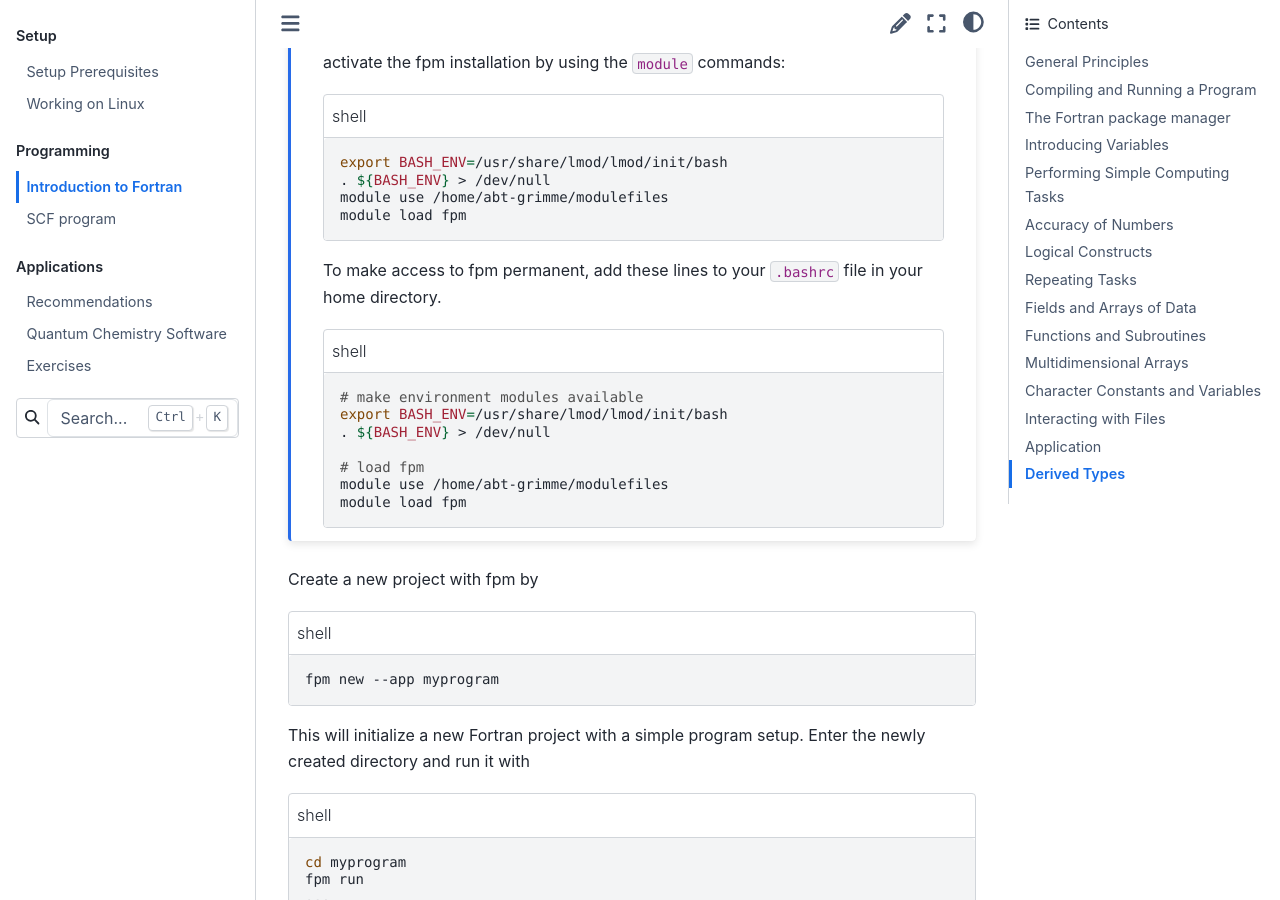
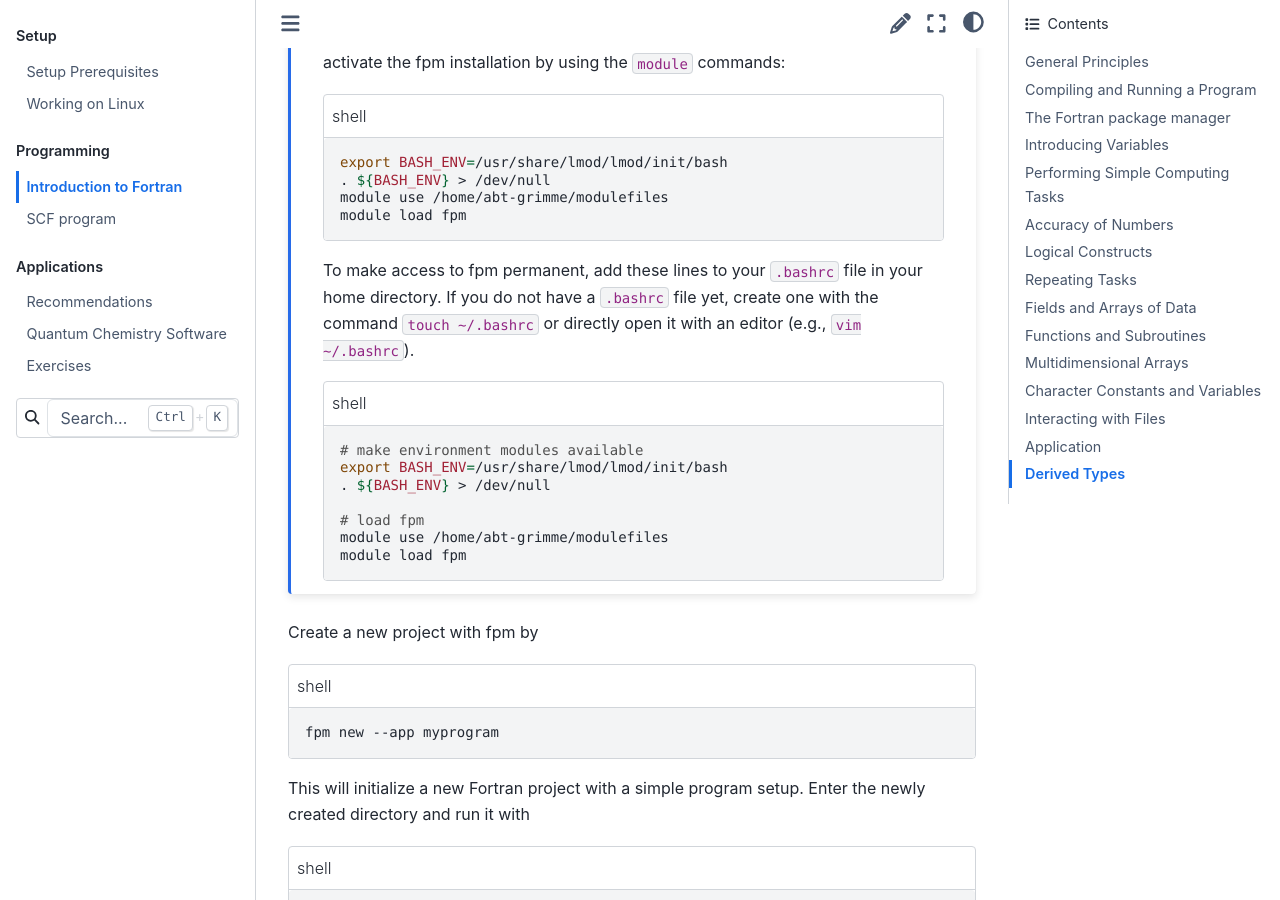
Before and after one commit to grimme-lab/qc2-teaching, a Sphinx documentation site: the page built from doc/prog-fortran.rst, in a window 1280 px wide and 900 px high, scrolled down 4323 px. Built offline with Sphinx 7.4.7 and the Sphinx Book theme 1.1.4, drawn with Linux system fonts in a browser that asks for light colours.

Commit message:
Add hint for bashrc

```diff
--- a/doc/prog-fortran.rst
+++ b/doc/prog-fortran.rst
@@ -192,7 +192,9 @@ applications like building and running executables or creating new projects.
       module load fpm
 
    To make access to fpm permanent, add these lines to your ``.bashrc`` file in
-   your home directory.
+   your home directory. If you do not have a ``.bashrc`` file yet, create one
+   with the command ``touch ~/.bashrc`` or directly open it with an editor
+   (e.g., ``vim ~/.bashrc``).
 
    .. code-block:: shell
       :caption: shell
```
